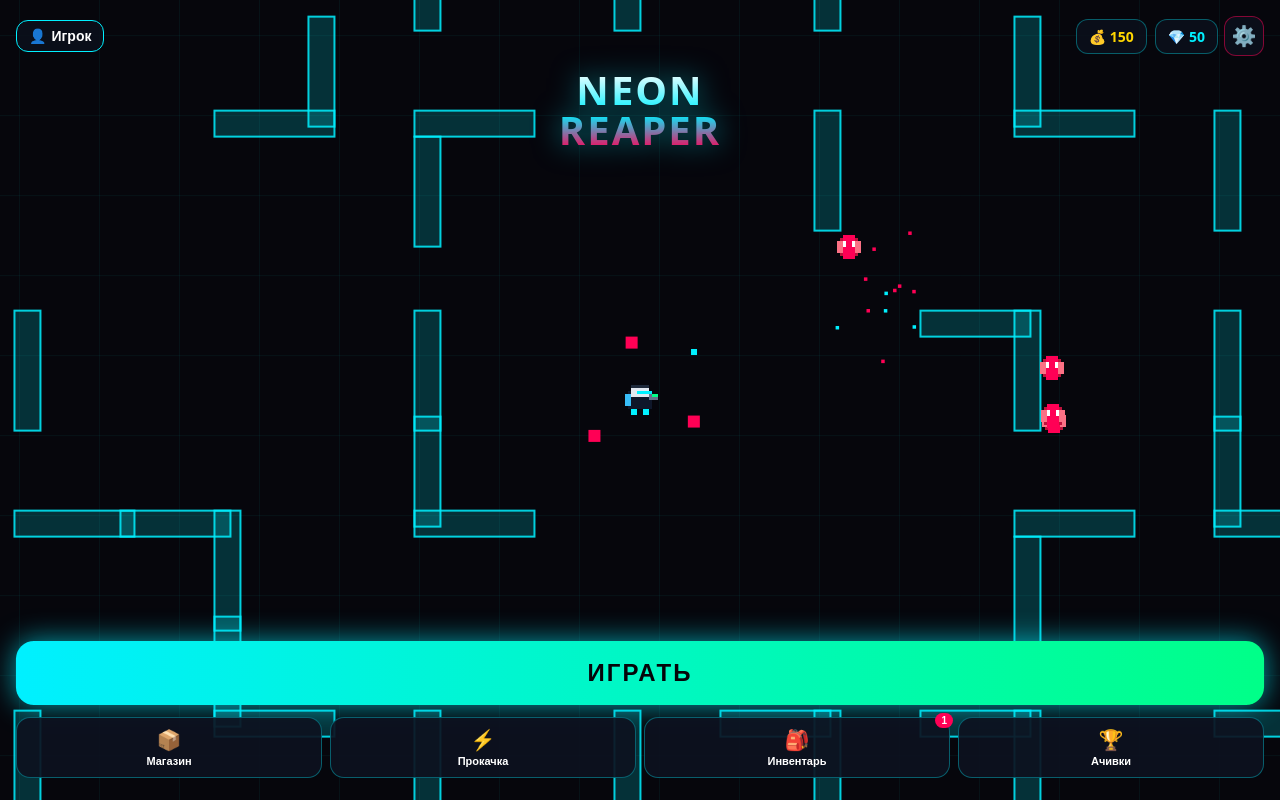
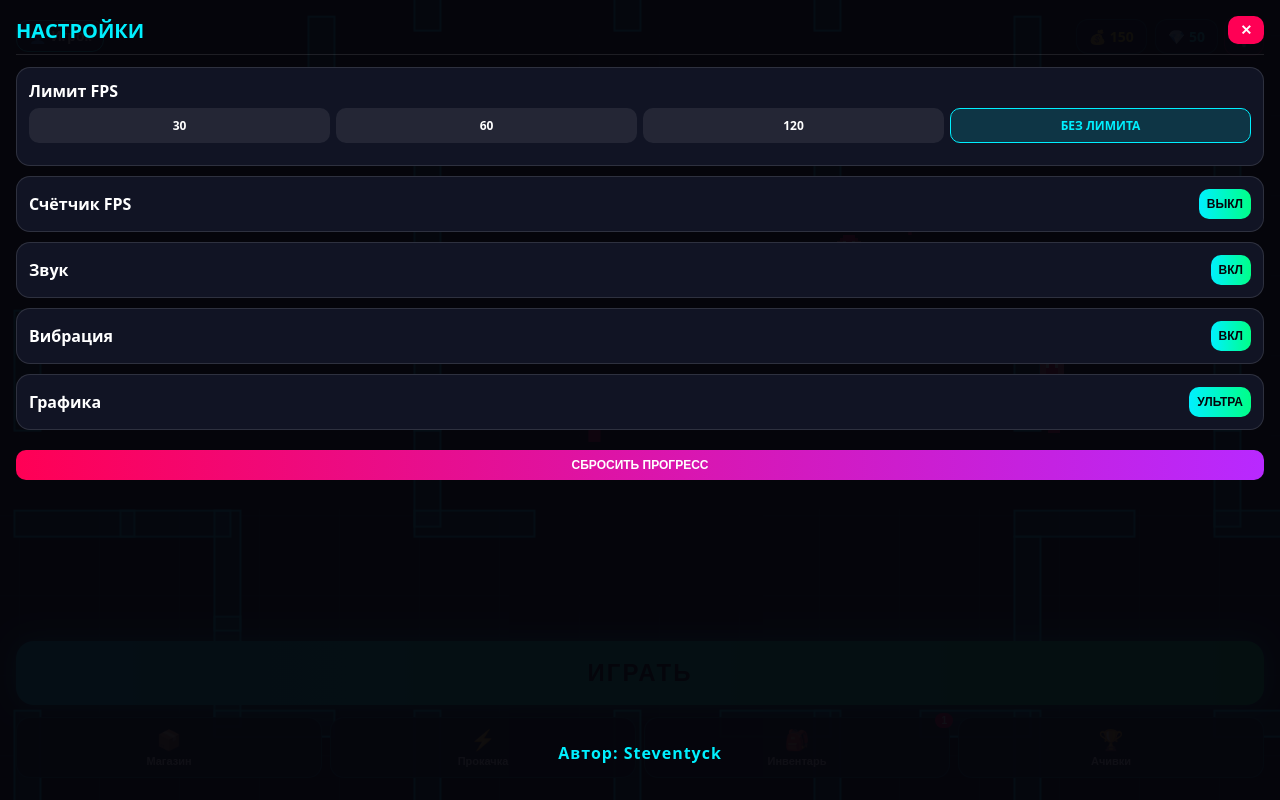
Before and after one commit to Steventyck/neon-reaper, a plain HTML site: page index.html in a window 1280 px wide. Both pictures are taken after a click on the button "⚙️". Drawn offline with Linux system fonts and the light colour scheme.

Commit message:
Update index.html

```diff
--- a/index.html
+++ b/index.html
@@ -237,7 +237,7 @@ function getStats(){
 
 const mod=document.getElementById('modal'),mTitle=document.getElementById('m-title'),mBody=document.getElementById('m-body');
 document.getElementById('m-close').onclick=function(){mod.classList.add('hid');if(stMode==='PAUSE')stMode='PLAY'};
-function openMod(title,fn){mTitle.textContent=title;mBody.innerHTML='';fn(mBody);mod.classList.remove('hid');mod.style.zIndex='999';void mod.offsetHeight}
+function openMod(title,fn){mTitle.textContent=title;mBody.innerHTML='';fn(mBody);document.body.appendChild(mod);mod.classList.remove('hid');mod.style.cssText='position:fixed;inset:0;z-index:99999;display:flex;flex-direction:column;padding:16px;background:rgba(6,6,12,.96)'}
 document.getElementById('btn-prof').onclick=function(){
   openMod('Профиль игрока',function(b){
     let cost=D.nameChanged?50:0;
```
